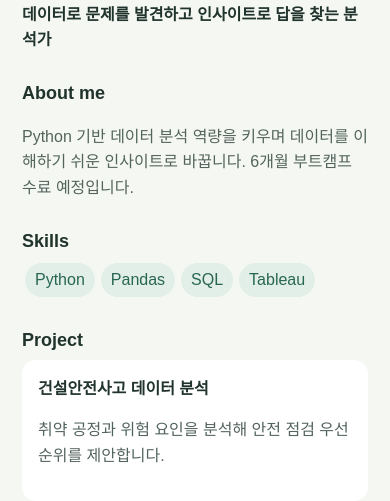
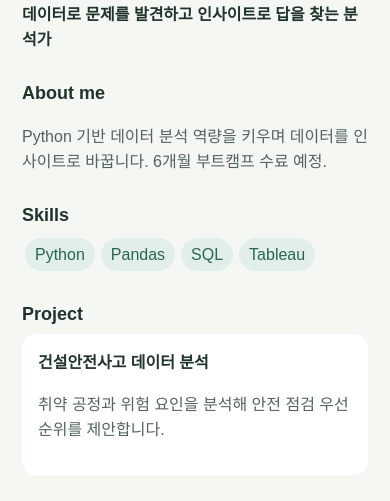
Before and after one commit to yijisooz/261113_empty, a plain HTML site: page index.html in a window 390 px wide. Shown: the part 217-718 px from the top of the page. Drawn offline with Linux system fonts and the light colour scheme.

Commit message:
Finalize concise responsive analyst portfolio

```diff
--- a/index.html
+++ b/index.html
@@ -1 +1 @@
-<!doctype html><html lang="ko"><meta charset="utf-8"><meta name="viewport" content="width=device-width,initial-scale=1"><title>이지수 | Data Analyst</title><style>*{box-sizing:border-box}body{margin:0;background:#f5f7f3;color:#20332d;font:16px/1.6 Arial}main{max-width:680px;margin:auto;padding:12vh 22px}small{color:#287b68}h1{font-size:clamp(40px,9vw,60px);margin:14px 0}h2{font-size:18px;margin:26px 0 5px}p{color:#53645d}.tag{display:inline-block;background:#e2eee8;color:#286653;padding:4px 10px;border-radius:20px;margin:3px}.card{background:white;border-radius:14px;padding:16px}</style><main><small>HELLO, I'M</small><h1>이지수<span style="color:#d47b55">.</span></h1><b>데이터로 문제를 발견하고 인사이트로 답을 찾는 분석가</b><h2>About me</h2><p>Python 기반 데이터 분석 역량을 키우며 데이터를 이해하기 쉬운 인사이트로 바꿉니다. 6개월 부트캠프 수료 예정입니다.</p><h2>Skills</h2><span class="tag">Python</span><span class="tag">Pandas</span><span class="tag">SQL</span><span class="tag">Tableau</span><h2>Project</h2><div class="card"><b>건설안전사고 데이터 분석</b><p>취약 공정과 위험 요인을 분석해 안전 점검 우선순위를 제안합니다.</p></div></main></html>
+<!doctype html><html lang="ko"><meta charset="utf-8"><meta name="viewport" content="width=device-width,initial-scale=1"><title>이지수 | Data Analyst</title><style>*{box-sizing:border-box}body{margin:0;background:#f5f7f3;color:#20332d;font:16px/1.6 Arial}main{max-width:680px;margin:auto;padding:12vh 22px}small{color:#287b68}h1{font-size:clamp(40px,9vw,60px);margin:14px 0}h2{font-size:18px;margin:26px 0 5px}p{color:#53645d}.tag{display:inline-block;background:#e2eee8;color:#286653;padding:4px 10px;border-radius:20px;margin:3px}.card{background:white;border-radius:14px;padding:16px}</style><main><small>HELLO, I'M</small><h1>이지수<span style="color:#d47b55">.</span></h1><b>데이터로 문제를 발견하고 인사이트로 답을 찾는 분석가</b><h2>About me</h2><p>Python 기반 데이터 분석 역량을 키우며 데이터를 인사이트로 바꿉니다. 6개월 부트캠프 수료 예정.</p><h2>Skills</h2><span class="tag">Python</span><span class="tag">Pandas</span><span class="tag">SQL</span><span class="tag">Tableau</span><h2>Project</h2><div class="card"><b>건설안전사고 데이터 분석</b><p>취약 공정과 위험 요인을 분석해 안전 점검 우선순위를 제안합니다.</p></div></main></html>
```
